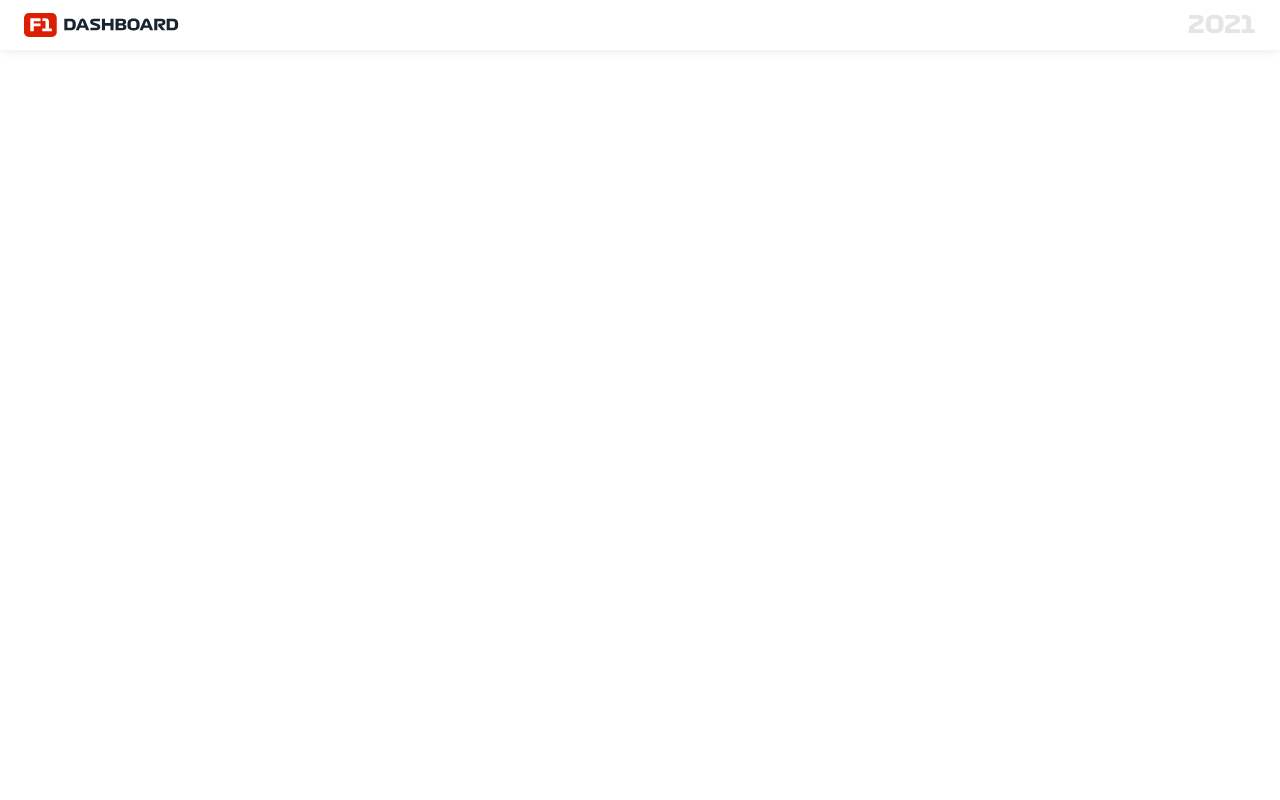
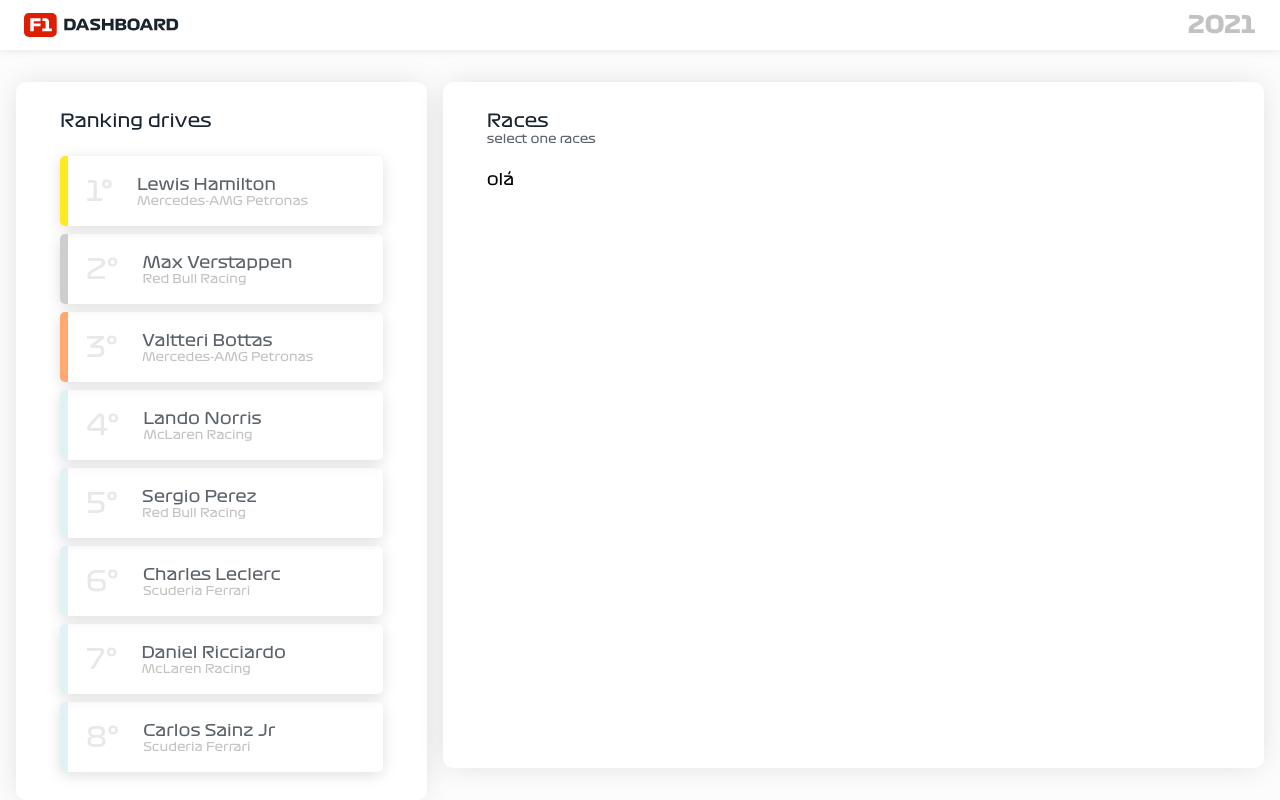
Before and after one commit to LuanMiqueias/f1-dashboard, a Next.js app: page /dashboard in a window 1280 px wide. Built offline with nearby package versions, Linux system fonts and the light colour scheme.

Commit message:
Adicionando ranking drives

```diff
--- /dev/null
+++ b/src/components/Box.tsx
@@ -0,0 +1,21 @@
+import { ReactNode } from "react";
+import styles from "../styles/components/Box.module.css";
+
+interface Props {
+  title: string;
+  description?: string;
+}
+
+const Box: React.FC<Props> = ({ children, title, description }) => {
+  return (
+    <div className={styles.box}>
+      <div className={styles.title_box}>
+        <h1>{title}</h1>
+        {description && <p>{description}</p>}
+      </div>
+      {children}
+    </div>
+  );
+};
+
+export default Box;
--- /dev/null
+++ b/src/components/Card.tsx
@@ -0,0 +1,24 @@
+import { ReactNode } from "react";
+import styles from "../styles/components/Card.module.css";
+interface PropsCard {
+  position: number;
+  name: string;
+  team: string;
+  isPlayer?: boolean;
+}
+const Card = ({ name, position, team, isPlayer }: PropsCard) => {
+  return (
+    <div className={styles.card}>
+      <p>
+        <span className={styles.colorPosition}></span>
+        {position}°
+      </p>
+      <div className={styles.content_card}>
+        <h2>{name}</h2>
+        <p>{team}</p>
+      </div>
+    </div>
+  );
+};
+
+export default Card;
--- /dev/null
+++ b/src/components/RankingDrives/RankingDrives.tsx
@@ -0,0 +1,40 @@
+import Link from "next/link";
+import Card from "../Card";
+import styles from "./style.module.css";
+
+interface PropsDrives {
+  position: number;
+  driver: {
+    id: number;
+    name: string;
+    image: string;
+  };
+  team: {
+    id: number;
+    name: string;
+    logo: string;
+  };
+  points: number;
+  season: number;
+}
+interface IData {
+  data: PropsDrives[];
+}
+const RankingDrives = ({ data }: IData) => {
+  return (
+    <div className={styles.container}>
+      {data.map((item) => {
+        return (
+          <Card
+            name={item.driver.name}
+            position={item.position}
+            team={item.team.name}
+            key={item.driver.id + "_ranking_drivers"}
+          />
+        );
+      })}
+    </div>
+  );
+};
+
+export default RankingDrives;
--- /dev/null
+++ b/src/components/RankingDrives/style.module.css
@@ -0,0 +1,7 @@
+.container{
+  display: flex;
+  align-items: flex-start;
+  justify-content: flex-start;
+  flex-direction: column;
+  gap:8px;
+}
--- a/src/pages/_document.tsx
+++ b/src/pages/_document.tsx
@@ -1,4 +1,5 @@
 import Document, { Html, Head, Main, NextScript } from "next/document";
+import Header from "../components/Header";
 
 export default class MyDocument extends Document {
   render() {
--- a/src/pages/dashboard.tsx
+++ b/src/pages/dashboard.tsx
@@ -1,11 +1,161 @@
+import Box from "../components/Box";
+import Card from "../components/Card";
 import Header from "../components/Header";
 import styles from "../styles/pages/Dashboard.module.css";
-
+import RankingDrives from "../components/RankingDrives/RankingDrives";
+const fakeData = [
+  {
+    position: 1,
+    driver: {
+      id: 20,
+      name: "Lewis Hamilton",
+      image: "https://media.api-sports.io/formula-1/drivers/20.png",
+    },
+    team: {
+      id: 5,
+      name: "Mercedes-AMG Petronas",
+      logo: "https://media.api-sports.io/formula-1/teams/5.png",
+    },
+    points: 25,
+    wins: null,
+    behind: null,
+    season: 2021,
+  },
+  {
+    position: 2,
+    driver: {
+      id: 25,
+      name: "Max Verstappen",
+      image: "https://media.api-sports.io/formula-1/drivers/25.png",
+    },
+    team: {
+      id: 1,
+      name: "Red Bull Racing",
+      logo: "https://media.api-sports.io/formula-1/teams/1.png",
+    },
+    points: 18,
+    wins: null,
+    behind: null,
+    season: 2021,
+  },
+  {
+    position: 3,
+    driver: {
+      id: 5,
+      name: "Valtteri Bottas",
+      image: "https://media.api-sports.io/formula-1/drivers/5.png",
+    },
+    team: {
+      id: 5,
+      name: "Mercedes-AMG Petronas",
+      logo: "https://media.api-sports.io/formula-1/teams/5.png",
+    },
+    points: 16,
+    wins: null,
+    behind: null,
+    season: 2021,
+  },
+  {
+    position: 4,
+    driver: {
+      id: 49,
+      name: "Lando Norris",
+      image: "https://media.api-sports.io/formula-1/drivers/49.png",
+    },
+    team: {
+      id: 2,
+      name: "McLaren Racing",
+      logo: "https://media.api-sports.io/formula-1/teams/2.png",
+    },
+    points: 12,
+    wins: null,
+    behind: null,
+    season: 2021,
+  },
+  {
+    position: 5,
+    driver: {
+      id: 10,
+      name: "Sergio Perez",
+      image: "https://media.api-sports.io/formula-1/drivers/10.png",
+    },
+    team: {
+      id: 1,
+      name: "Red Bull Racing",
+      logo: "https://media.api-sports.io/formula-1/teams/1.png",
+    },
+    points: 10,
+    wins: null,
+    behind: null,
+    season: 2021,
+  },
+  {
+    position: 6,
+    driver: {
+      id: 34,
+      name: "Charles Leclerc",
+      image: "https://media.api-sports.io/formula-1/drivers/34.png",
+    },
+    team: {
+      id: 3,
+      name: "Scuderia Ferrari",
+      logo: "https://media.api-sports.io/formula-1/teams/3.png",
+    },
+    points: 8,
+    wins: null,
+    behind: null,
+    season: 2021,
+  },
+  {
+    position: 7,
+    driver: {
+      id: 14,
+      name: "Daniel Ricciardo",
+      image: "https://media.api-sports.io/formula-1/drivers/14.png",
+    },
+    team: {
+      id: 2,
+      name: "McLaren Racing",
+      logo: "https://media.api-sports.io/formula-1/teams/2.png",
+    },
+    points: 6,
+    wins: null,
+    behind: null,
+    season: 2021,
+  },
+  {
+    position: 8,
+    driver: {
+      id: 24,
+      name: "Carlos Sainz Jr",
+      image: "https://media.api-sports.io/formula-1/drivers/24.png",
+    },
+    team: {
+      id: 3,
+      name: "Scuderia Ferrari",
+      logo: "https://media.api-sports.io/formula-1/teams/3.png",
+    },
+    points: 4,
+    wins: null,
+    behind: null,
+    season: 2021,
+  },
+];
 const Dashboard = () => {
   return (
-    <div className={styles.container}>
+    <>
       <Header />
-    </div>
+      <div className={styles.container}>
+        <div className={styles.content}>
+          <Box title="Ranking drives">
+            <RankingDrives data={fakeData} />
+          </Box>
+          <Box title="Races" description="select one races">
+            olá
+          </Box>
+        </div>
+      </div>
+    </>
   );
 };
 
--- /dev/null
+++ b/src/styles/components/Box.module.css
@@ -0,0 +1,26 @@
+.box{
+  width: 100%;
+  min-height: calc(100vh - 64px - 50px);
+  background: var(--white);
+  box-shadow: 0px 0px 30px -5px rgba(0,0,0,0.15);
+  padding: 1.75rem 2.75rem;
+  border-radius: 10px;
+}
+.title_box{
+  width: 100%;
+  margin-bottom: 24px;
+}
+.title_box h1{
+  font-size: 1.125rem;
+  font-weight: 400;
+  color:var(--title)
+}
+.title_box p{
+  color:var(--sub-title);
+  font-size: .75rem;
+}
+@media(max-width:768px){
+  .box{
+    padding: 1.75rem 1.5rem;
+  }
+}
--- /dev/null
+++ b/src/styles/components/Card.module.css
@@ -0,0 +1,62 @@
+.card{
+  width: 100%;
+  height: 70px;
+  box-shadow: 0px 3px 15px -1px rgba(0, 0, 0, 0.15);
+  display: flex;
+  align-items: center;
+  justify-content: flex-start;
+  gap:24px;
+  padding: 0 2rem 0 0;
+  border-radius: 5px;
+  cursor: pointer;
+  transition: all .1s;
+}
+.card:hover{
+  transition: all .05s;
+  transform: scale(1.05);
+  box-shadow: 0px 12px 25px -2px rgba(0, 0, 0, 0.1);
+}
+.card > p{
+  height: 100%;
+  display: flex;
+  align-items: center;
+  justify-content: flex-start;
+  font-size: 1.75rem;
+  color:var(--text-extraLight);
+  gap:18px
+}
+.colorPosition{
+  width: 8px;
+  height: 100%;
+  display: block;
+  background: var(--light-blue);
+  border-top-left-radius: 5px;
+  border-bottom-left-radius: 5px;
+}
+.content_card h2{
+  font-weight: 400;
+  font-size: 1rem;
+  color:var(--sub-title);
+  max-width: 220px;
+  text-overflow: ellipsis;
+  white-space: nowrap;
+  overflow: hidden;
+}
+.content_card p{
+  font-weight: 400;
+  font-size: .75rem;
+  color:var(--text-light);
+  max-width: 220px;
+  text-overflow: ellipsis;
+  white-space: nowrap;
+  overflow: hidden;
+}
+.card:nth-child(1) .colorPosition{
+  background: var(--gold);
+}
+.card:nth-child(2) .colorPosition{
+  background: var(--silver);
+}
+.card:nth-child(3) .colorPosition{
+  background: var(--bronze);
+}
--- a/src/styles/components/Header.module.css
+++ b/src/styles/components/Header.module.css
@@ -2,6 +2,7 @@
   display: flex;
   width: 100%;
   box-shadow: 0 0 10px rgba(0,0,0,.1);
+  background: var(--white);
 }
 .content{
   max-width: 1300px;
--- a/src/styles/globals.css
+++ b/src/styles/globals.css
@@ -14,23 +14,29 @@
 
   --dark: #19242F;
   --blue: #02C2DC;
+  --light-blue: #e1f2f5;
   --blue-dark: #00a5bb;
   --white: #FFF;
   --gray:#767d83;
 
-  --gold:#FAE956;
-  --silver:#E3E3E3;
-  --bronze:#F4BF70;
+  --gold:#ffe91f;
+  --silver:#cecece;
+  --bronze:#ffa970;
 
+  --title: #19242F;
   --sub-title:#5B6269;
   --text:#999DA1;
-  --text-light:#E5E5E5;
+  --text-light:#c2c2c2;
+  --text-extraLight:#E8E8E8
 }
 html,
 body {
   padding: 0;
   margin: 0;
   font-family: 'f1';
+}
+body{
+  background: #fcfcfc;
 }
 *{
   margin: 0px;
--- a/src/styles/pages/Dashboard.module.css
+++ b/src/styles/pages/Dashboard.module.css
@@ -0,0 +1,23 @@
+.container{
+  margin-top: 32px;
+  padding: 0 1rem;
+}
+.content{
+  max-width: 1300px;
+  height: calc(100vh - 64px - 50px);
+  margin: 0 auto;
+  display: grid;
+  grid-template-columns: 2fr 4fr;
+  gap:16px;
+  align-items: flex-start;
+}
+@media(max-width:764px){
+  .container{
+    padding: 0;
+  }
+  .content{
+    height:initial;
+    min-height: 100vh;
+    grid-template-columns: 1fr;
+  }
+}
```
